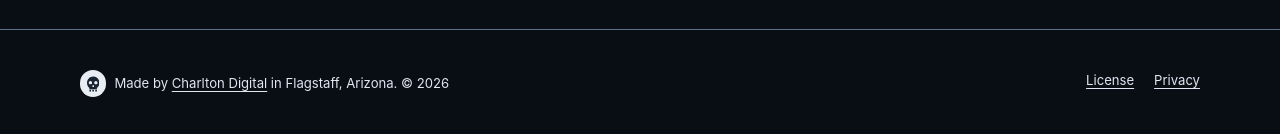
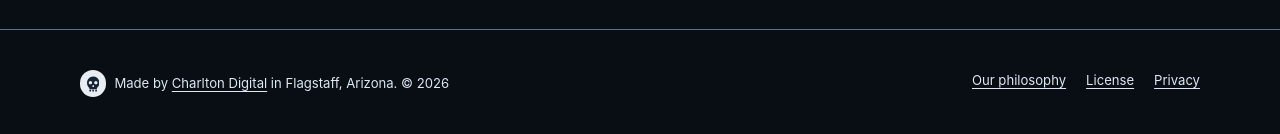
Before and after one commit to charltondigital/bare-bones-seo-website, an Astro site: page / in a window 1280 px wide. Shown: the part 1544-1678 px from the top of the page. Built offline with nearby package versions, Linux system fonts and the light colour scheme; Astro itself is replaced by a stand-in of ours.

Commit message:
Link project philosophy from footer

```diff
--- a/src/components/Footer.astro
+++ b/src/components/Footer.astro
@@ -9,7 +9,7 @@ const year = new Date().getFullYear();
       <span class="footer-skull"><Skull size={18} /></span>
       <span>Made by <a href={site.maker.url}>{site.maker.name}</a> in Flagstaff, Arizona. &copy; {year}</span>
     </p>
-    <nav class="footer-links" aria-label="Legal information"><a href="/license/">License</a><a href="/privacy/">Privacy</a></nav>
+    <nav class="footer-links" aria-label="About and legal information"><a href="/philosophy/">Our philosophy</a><a href="/license/">License</a><a href="/privacy/">Privacy</a></nav>
   </div>
 </footer>
 
```
